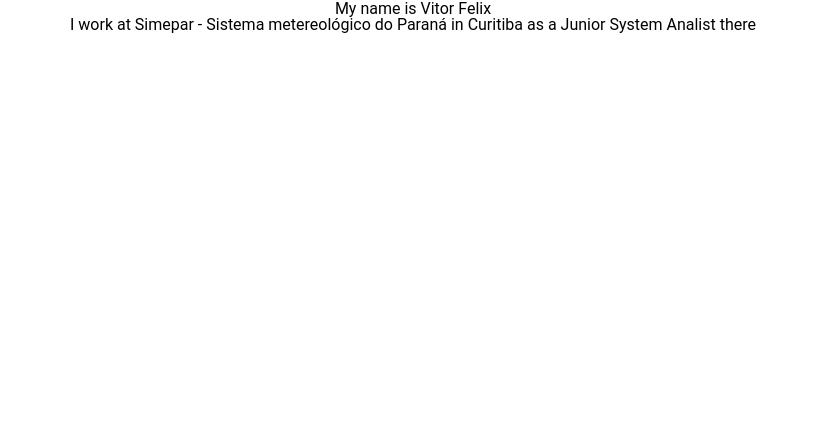
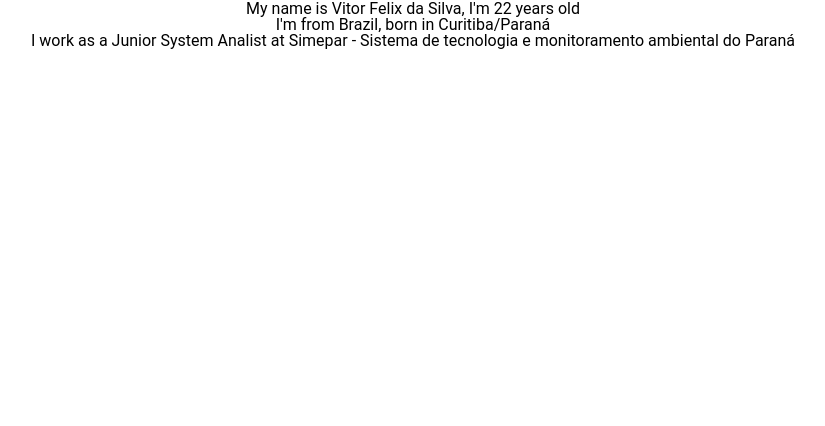
Before and after one commit to VitorFellix/website, a plain HTML site: page pages/aboutme.html in a window 1280 px wide. Shown: the part 374-800 px from the top of the page, without its empty margins (227-1052 px from the left). Drawn offline with Linux system fonts and the light colour scheme.

Commit message:
feat: age calculator and update on about me page

```diff
--- a/pages/aboutme.html
+++ b/pages/aboutme.html
@@ -6,6 +6,14 @@
 
     <link rel="stylesheet" href="../stylesheets/reset.css" />
     <link rel="stylesheet" href="../stylesheets/base.css" />
+
+    <script src="../scripts/functions.js"></script>
+    <script>
+      window.onload = function () {
+        document.getElementById("age_var").innerHTML = AgeCalculator(2000, 7, 11);
+      };
+    </script>
+
   </head>
   <body>
     <header>
@@ -17,17 +25,20 @@
         <div class="page-title">
           <a href="sites.html" class="page-button">Sites</a>
           <a href="contact.html" class="page-button">Contact</a>
-          <hr>
+          <hr />
         </div>
       </div>
     </header>
     <main>
       <h2>Basic information</h2>
-      <br>
-      <p>My name is Vitor Felix</p>
+      <br />
       <p>
-        I work at Simepar - Sistema metereológico do Paraná in Curitiba as a
-        Junior System Analist there
+        My name is Vitor Felix da Silva, I'm <age id="age_var"></age> years old
+      </p>
+      <p>I'm from Brazil, born in Curitiba/Paraná</p>
+      <p>
+        I work as a Junior System Analist at Simepar - Sistema de tecnologia e
+        monitoramento ambiental do Paraná
       </p>
     </main>
     <footer></footer>
--- /dev/null
+++ b/scripts/functions.js
@@ -0,0 +1,10 @@
+function AgeCalculator(year, month, day){
+    // Date uses month values beggining on 0, so 7 is august, 6 is july and so on
+    let birthday = new Date(year, month - 1, day, 0, 0, 0, 0);
+    let now = new Date();
+    var age = now.getFullYear() - birthday.getFullYear();
+    if (now.getMonth() <= birthday.getMonth() && now.getDate() <= birthday.getDate()){
+        age -= 1;
+    }
+    return age;
+}
```
